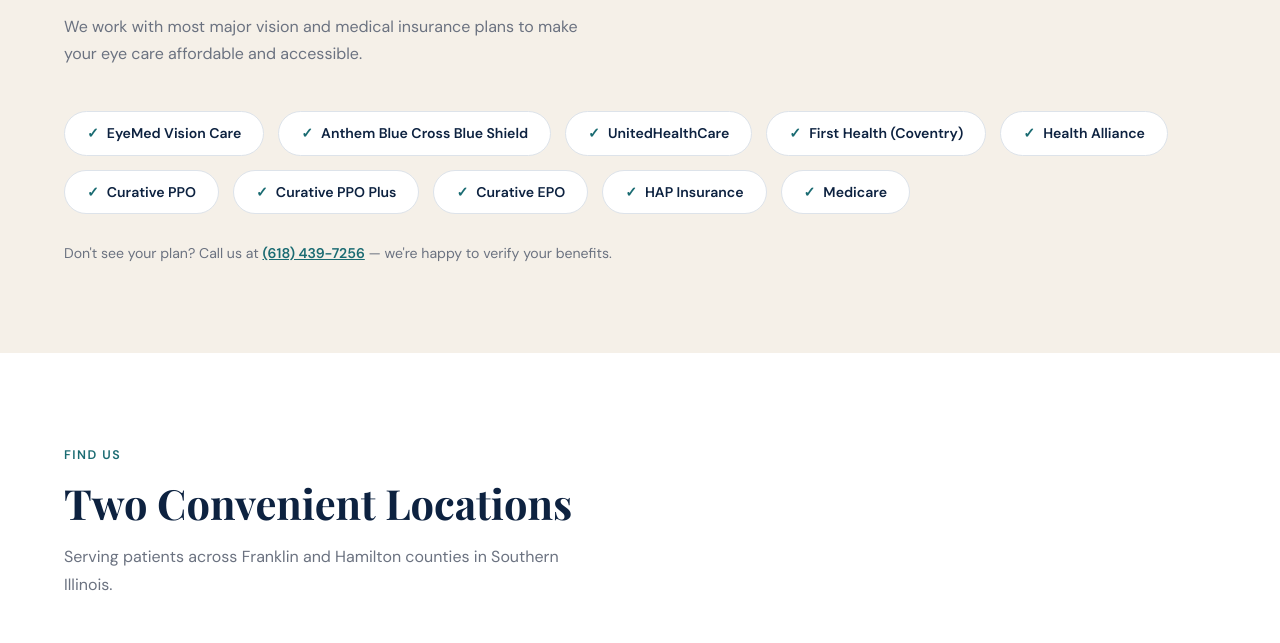
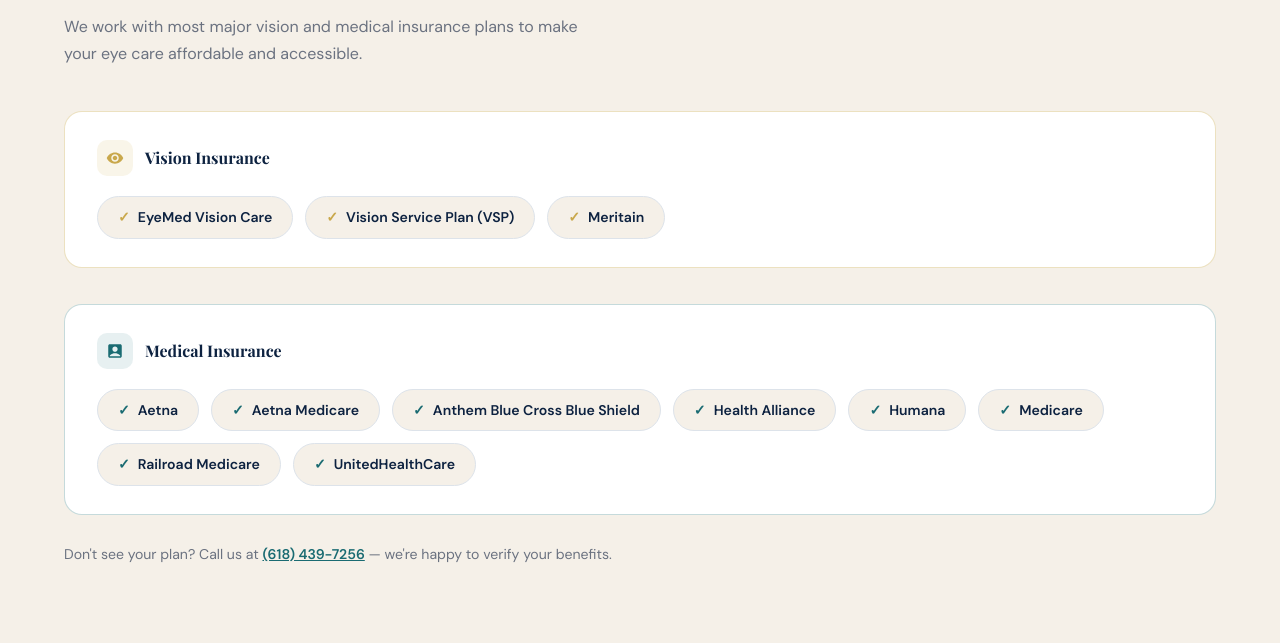
Before and after one commit to saboehnke/SpencerFamilyEyeCare, a plain HTML site: page index.html in a window 1280 px wide. Shown: the part 2799-3442 px from the top of the page. Drawn offline with nearby package versions, Linux system fonts and the light colour scheme; a web font is replaced by a local one.

Commit message:
Split vision and medical insurance.

```diff
--- a/index.html
+++ b/index.html
@@ -291,19 +291,56 @@
 
     /* ── INSURANCE ── */
     #insurance { background: var(--cream); }
+    .insurance-groups {
+      margin-top: 44px;
+      display: flex; flex-direction: column; gap: 36px;
+    }
+    .insurance-group {
+      background: var(--white);
+      border: 1.5px solid var(--border);
+      border-radius: 18px;
+      padding: 28px 32px;
+    }
+    .insurance-group-label {
+      display: flex; align-items: center; gap: 12px;
+      margin-bottom: 20px;
+    }
+    .insurance-group-label .group-icon {
+      width: 36px; height: 36px; border-radius: 10px;
+      display: flex; align-items: center; justify-content: center;
+      flex-shrink: 0;
+    }
+    .insurance-group-label .group-icon svg { width: 18px; height: 18px; }
+    .insurance-group-label .group-title {
+      font-family: 'Playfair Display', serif;
+      font-size: 1rem; font-weight: 700; color: var(--navy);
+    }
+    .insurance-group-label .group-count {
+      font-size: 0.75rem; font-weight: 600; color: var(--muted);
+      background: var(--cream); border-radius: 50px;
+      padding: 2px 10px; margin-left: auto;
+      letter-spacing: 0.04em;
+    }
+    .insurance-group.vision .group-icon { background: rgba(201,168,76,0.12); }
+    .insurance-group.vision .group-icon svg { fill: var(--gold); }
+    .insurance-group.vision { border-color: rgba(201,168,76,0.35); }
+    .insurance-group.medical .group-icon { background: rgba(26,107,114,0.1); }
+    .insurance-group.medical .group-icon svg { fill: var(--teal); }
+    .insurance-group.medical { border-color: rgba(26,107,114,0.25); }
     .insurance-list {
-      margin-top: 44px;
-      display: flex; flex-wrap: wrap; gap: 14px;
+      display: flex; flex-wrap: wrap; gap: 12px;
     }
     .insurance-badge {
-      background: var(--white); border: 1.5px solid var(--border);
-      border-radius: 50px; padding: 10px 22px;
+      background: var(--cream); border: 1.5px solid var(--border);
+      border-radius: 50px; padding: 9px 20px;
       font-size: 0.88rem; font-weight: 600; color: var(--navy);
       display: flex; align-items: center; gap: 8px;
       transition: border-color 0.2s, box-shadow 0.2s;
     }
-    .insurance-badge:hover { border-color: var(--teal); box-shadow: 0 4px 12px rgba(26,107,114,0.12); }
-    .insurance-badge::before { content: '✓'; color: var(--teal); font-weight: 700; }
+    .insurance-group.vision .insurance-badge:hover { border-color: var(--gold); box-shadow: 0 4px 12px rgba(201,168,76,0.15); }
+    .insurance-group.vision .insurance-badge::before { content: '✓'; color: var(--gold); font-weight: 700; }
+    .insurance-group.medical .insurance-badge:hover { border-color: var(--teal); box-shadow: 0 4px 12px rgba(26,107,114,0.12); }
+    .insurance-group.medical .insurance-badge::before { content: '✓'; color: var(--teal); font-weight: 700; }
 
     /* ── LOCATIONS ── */
     #locations { background: var(--white); }
@@ -566,17 +603,43 @@
       <h2 class="section-title">Insurance We Accept</h2>
       <p class="section-sub">We work with most major vision and medical insurance plans to make your eye care affordable and accessible.</p>
     </div>
-    <div class="insurance-list fade-up fade-up-d1">
-      <span class="insurance-badge">EyeMed Vision Care</span>
-      <span class="insurance-badge">Anthem Blue Cross Blue Shield</span>
-      <span class="insurance-badge">UnitedHealthCare</span>
-      <span class="insurance-badge">First Health (Coventry)</span>
-      <span class="insurance-badge">Health Alliance</span>
-      <span class="insurance-badge">Curative PPO</span>
-      <span class="insurance-badge">Curative PPO Plus</span>
-      <span class="insurance-badge">Curative EPO</span>
-      <span class="insurance-badge">HAP Insurance</span>
-      <span class="insurance-badge">Medicare</span>
+    <div class="insurance-groups fade-up fade-up-d1">
+
+      <!-- Vision Insurance -->
+      <div class="insurance-group vision">
+        <div class="insurance-group-label">
+          <div class="group-icon">
+            <svg viewBox="0 0 24 24"><path d="M12 4.5C7 4.5 2.73 7.61 1 12c1.73 4.39 6 7.5 11 7.5s9.27-3.11 11-7.5C21.27 7.61 17 4.5 12 4.5zm0 12.5c-2.76 0-5-2.24-5-5s2.24-5 5-5 5 2.24 5 5-2.24 5-5 5zm0-8c-1.66 0-3 1.34-3 3s1.34 3 3 3 3-1.34 3-3-1.34-3-3-3z"/></svg>
+          </div>
+          <span class="group-title">Vision Insurance</span>
+        </div>
+        <div class="insurance-list">
+          <span class="insurance-badge">EyeMed Vision Care</span>
+          <span class="insurance-badge">Vision Service Plan (VSP)</span>
+          <span class="insurance-badge">Meritain</span>
+        </div>
+      </div>
+
+      <!-- Medical Insurance -->
+      <div class="insurance-group medical">
+        <div class="insurance-group-label">
+          <div class="group-icon">
+            <svg viewBox="0 0 24 24"><path d="M19 3H5c-1.1 0-2 .9-2 2v14c0 1.1.9 2 2 2h14c1.1 0 2-.9 2-2V5c0-1.1-.9-2-2-2zm-7 3c1.93 0 3.5 1.57 3.5 3.5S13.93 13 12 13s-3.5-1.57-3.5-3.5S10.07 6 12 6zm7 13H5v-.23c0-.62.28-1.2.76-1.58C7.47 15.82 9.64 15 12 15s4.53.82 6.24 2.19c.48.38.76.97.76 1.58V19z"/></svg>
+          </div>
+          <span class="group-title">Medical Insurance</span>
+        </div>
+        <div class="insurance-list">
+          <span class="insurance-badge">Aetna</span>
+          <span class="insurance-badge">Aetna Medicare</span>
+          <span class="insurance-badge">Anthem Blue Cross Blue Shield</span>
+          <span class="insurance-badge">Health Alliance</span>
+          <span class="insurance-badge">Humana</span>
+          <span class="insurance-badge">Medicare</span>
+          <span class="insurance-badge">Railroad Medicare</span>
+          <span class="insurance-badge">UnitedHealthCare</span>
+        </div>
+      </div>
+
     </div>
     <p class="fade-up fade-up-d2" style="margin-top:28px;color:var(--muted);font-size:0.88rem;">Don't see your plan? Call us at <a href="tel:6184397256" style="color:var(--teal);font-weight:600;">(618) 439-7256</a> — we're happy to verify your benefits.</p>
   </div>
```
